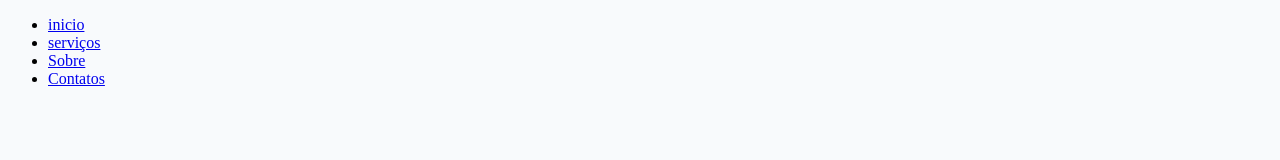
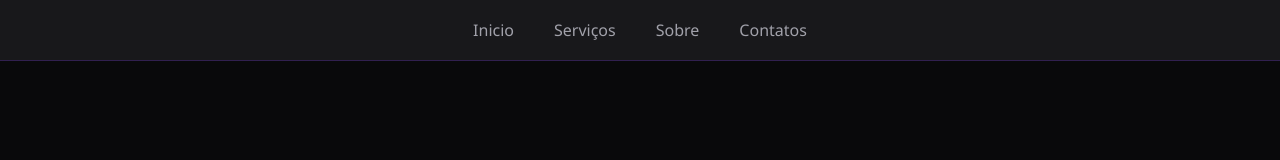
Before and after one commit to etecdevcamily-cmyk/Projeto-final, a plain HTML site: page index.html in a window 1280 px wide. Drawn offline with Linux system fonts and the light colour scheme.

Commit message:
alteração

```diff
--- a/estilo.css
+++ b/estilo.css
@@ -1,3 +1,67 @@
-body{
-    background-color: #F8FAFC;
+/* Variáveis com a paleta Roxa Tech (Regra 60-30-10) */
+:root {
+    --cor-fundo: #09090B;          /* 60% - Preto profundo para o fundo */
+    --cor-superficie: #18181B;     /* 30% - Grafite escuro para o cabeçalho */
+    --cor-roxo-principal: #7C3AED; /* 10% - Roxo ametista vibrante */
+    --cor-roxo-claro: #A78BFA;     /* Lilás suave para efeitos de hover */
+    --cor-texto: #FAFAFA;          /* Branco para leitura */
+    --cor-texto-suave: #A1A1AA;    /* Cinza neutro para links inativos */
 }
+
+/* Reset básico */
+* {
+    margin: 0;
+    padding: 0;
+    box-sizing: border-box;
+    font-family: 'Segoe UI', Roboto, Helvetica, Arial, sans-serif;
+}
+
+body {
+    background-color: var(--cor-fundo);
+    color: var(--cor-texto);
+}
+
+/* Estilização do Cabeçalho e Navegação */
+header {
+    background-color: var(--cor-superficie);
+    padding: 1.2rem 2rem;
+    border-bottom: 1px solid rgba(124, 58, 237, 0.25); /* Borda sutil em roxo */
+}
+
+nav ul {
+    list-style: none;
+    display: flex;
+    justify-content: center;
+    gap: 2.5rem;
+}
+
+nav a {
+    text-decoration: none;
+    color: var(--cor-texto-suave);
+    font-weight: 500;
+    font-size: 1rem;
+    text-transform: capitalize;
+    transition: color 0.3s ease;
+    position: relative;
+}
+
+/* Efeito ao passar o mouse (Hover) */
+nav a:hover {
+    color: var(--cor-roxo-claro);
+}
+
+/* Linha animada com gradiente roxo abaixo do link */
+nav a::after {
+    content: '';
+    position: absolute;
+    width: 0;
+    height: 2px;
+    bottom: -6px;
+    left: 0;
+    background: linear-gradient(90deg, var(--cor-roxo-principal), #EC4899);
+    transition: width 0.3s ease;
+}
+
+nav a:hover::after {
+    width: 100%;
+}
```
